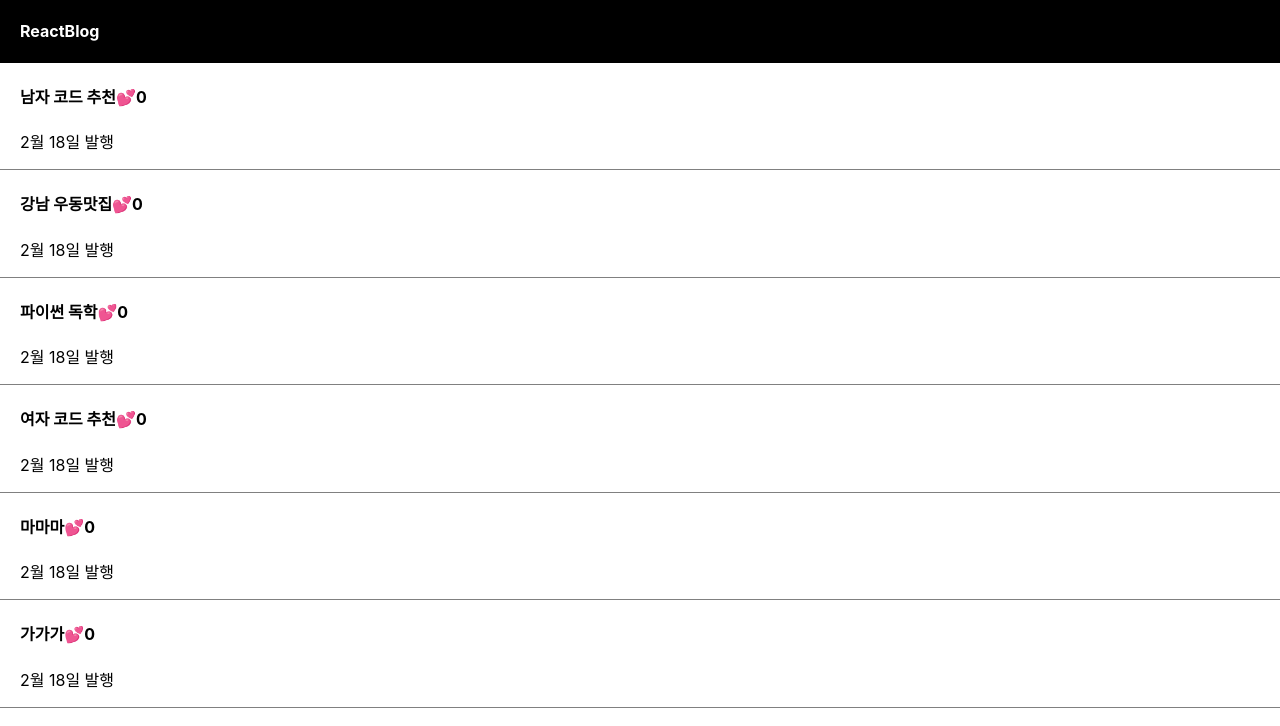
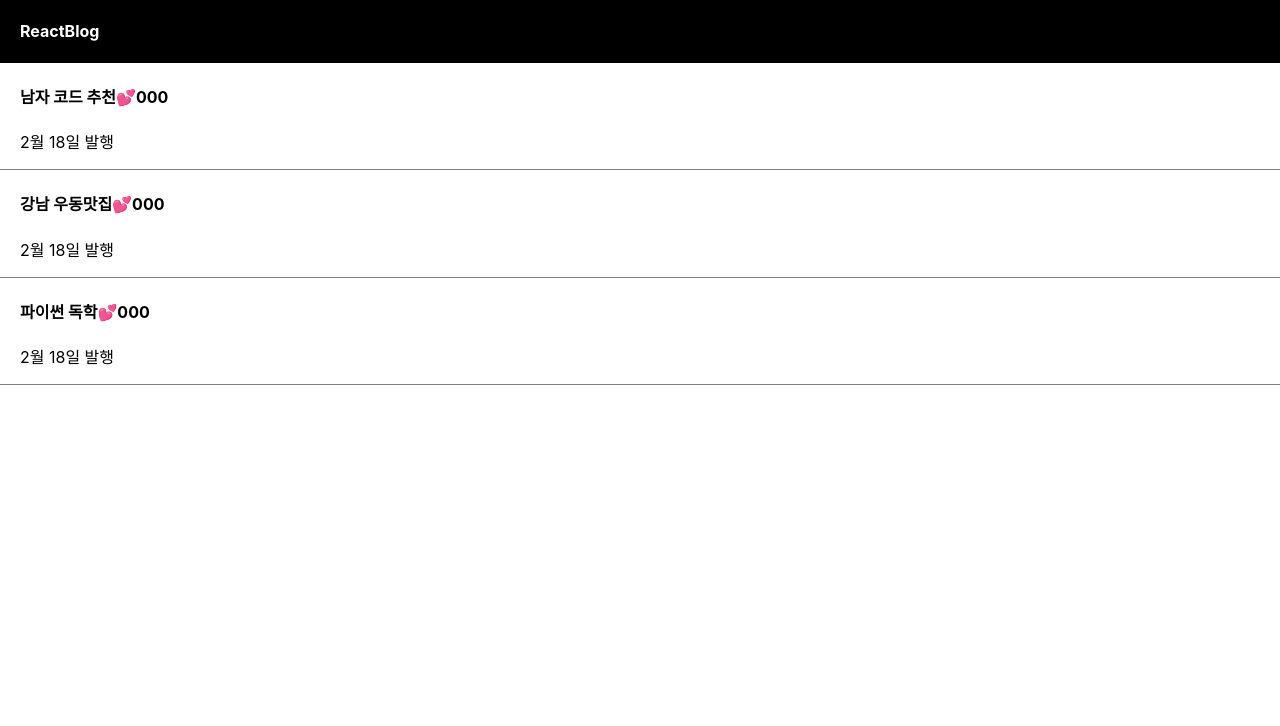
Before and after one commit to giirrr/blog, a React (Create React App) app: page / in a window 1280 px wide. Shown: the top 726 px of the page. Built offline with nearby package versions, Linux system fonts and the light colour scheme.

Commit message:
여자 코드 추천으로 바꿨는데 이렇게 하면 안될듯

```diff
--- a/src/App.js
+++ b/src/App.js
@@ -10,17 +10,10 @@ function App() {
     "남자 코드 추천",
     "강남 우동맛집",
     "파이썬 독학",
-    "여자 코드 추천",
-    "마마마",
-    "가가가",
   ]);
   let [a2, b2] = useState(["17", "18", "19"]);
-  let [따봉, 따봉변경] = useState([0, 0, 0, 0, 0, 0]);
+  let [따봉, 따봉변경] = useState([0, 0, 0]);
   let [modal, setModal] = useState(false);
-
-  function 함수() {
-    console.log(1);
-  }
 
   return (
     <div className="App">
@@ -28,86 +21,47 @@ function App() {
         <h4>ReactBlog</h4>
       </div>
 
-      {/* <div className="list">
-        <button
-          onClick={() => {
-            let copy = [...글제목];
-            copy[0] = "여자코트 추천";
-            글제목변경(copy);
-          }}
-        >
-          change
-        </button>
-        <button
-          onClick={() => {
-            글제목2 = document.write(글제목.sort() + "<br />");
-          }}
-        >
-          가나다순정렬
-        </button>
-        <h4>
-          {글제목[0]}
-          <span
-            onClick={() => {
-              따봉변경(따봉 + 1);
-            }}
-          >
-            💕
-          </span>
-          {따봉}
-        </h4>
-        <p>2월 {a2[0]}일 발행</p>
-      </div>
-
-      <div className="list">
-        <h4>
-          <button onClick={() => setModal(modal == false ? true : false)}>
-            {글제목[2]}
-          </button>
-        </h4>
-        <p>2월 {a2[2]}일 발행</p>
-      </div> */}
-
-      {/* {[1, 2, 3].map(function () {
-        return (
-          <div className="list">
-            <h4>{글제목[1]}</h4>
-            <p>2월 {a2[1]}일 발행</p>
-          </div>
-        );
-      })} */}
-
       {글제목.map(function (a, i) {
         return (
-          <div className="list" key="0">
-            {/* <h4>{a}</h4> 밑에랑 같은 기능 */}
-            <h4>
+          <div className="list" key={i}>
+            <h4
+              onClick={() => {
+                setModal(true);
+              }}
+            >
               {글제목[i]}
               <span
                 onClick={() => {
-                  let copy = [...따봉];
-                  copy[i] = copy[i] + 1;
-                  따봉변경(copy);
+                  따봉변경(따봉 + 1);
                 }}
               >
                 💕
               </span>
-              {따봉[i]}
+              {따봉}
             </h4>
             <p>2월 {a2[1]}일 발행</p>
           </div>
         );
       })}
-      {modal == true ? <Modal /> : null}
+      {modal == true ? (
+        <Modal color={"yellow"} 글수정={글제목변경} 글제목={글제목} />
+      ) : null}
     </div>
   );
 }
-function Modal() {
+function Modal(props) {
   return (
-    <div className="modal">
-      <h4>제목</h4>
+    <div className="modal" style={{ background: props.color }}>
+      <h4>{props.글제목[0]}</h4>
       <p>날짜</p>
       <p>상세내용</p>
+      <button
+        onClick={() => {
+          props.글수정(["여자 코드 추천", "강남 우동맛집", "파이썬 독학"]);
+        }}
+      >
+        글수정
+      </button>
     </div>
   );
 }
```
